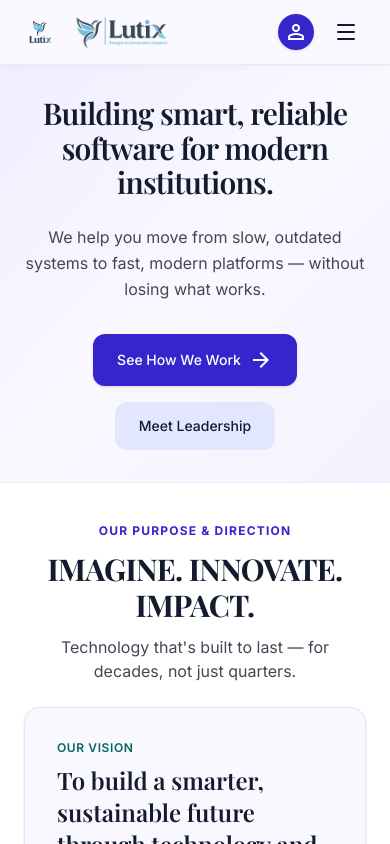
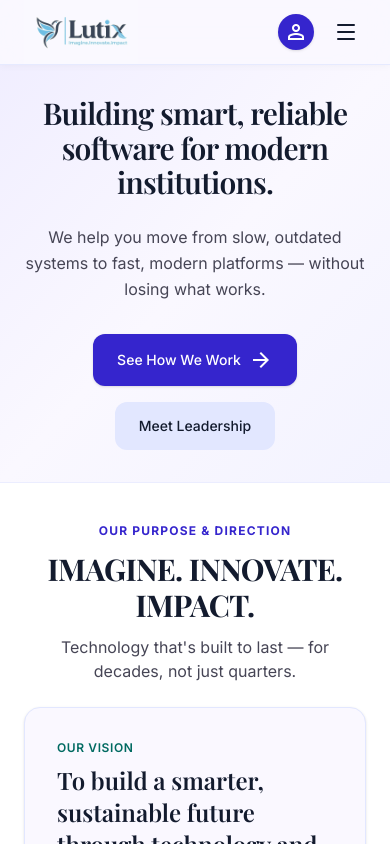
Before and after one commit to INK-DeepTech/Lutix-website, a React (Vite) app: page / in a window 390 px wide. Shown: the top 844 px of the page. Built offline with nearby package versions, Linux system fonts and the light colour scheme.

Commit message:
feat: integrate founder portraits and remove heading icons

```diff
--- /dev/null
+++ b/remove_birds.cjs
@@ -0,0 +1,24 @@
+const fs = require('fs');
+const files = [
+  'a:/Website lutix/src/components/Header.tsx',
+  'a:/Website lutix/src/components/OverviewPage.tsx',
+  'a:/Website lutix/src/components/CompanyPage.tsx',
+  'a:/Website lutix/src/components/PricingCalculatorPage.tsx',
+  'a:/Website lutix/src/components/DemoRequestPage.tsx'
+];
+
+files.forEach(file => {
+  if (fs.existsSync(file)) {
+    let content = fs.readFileSync(file, 'utf8');
+    // Remove inline bird icons
+    content = content.replace(/<img[^>]*src="\/bird-icon\.png"[^>]*>\s*/g, '');
+
+    // Also remove the specific styling from CompanyPage images
+    if (file.includes('CompanyPage.tsx')) {
+      content = content.replace(/className="h-32 w-32 rounded-full object-cover shadow-md mx-auto mb-4 border border-\[#dae2fd\]"/g, 'className="h-32 w-32 rounded-full object-cover mx-auto mb-4 shadow-sm"');
+    }
+
+    fs.writeFileSync(file, content);
+  }
+});
+console.log('Icons removed and styling updated.');
--- a/src/components/CompanyPage.tsx
+++ b/src/components/CompanyPage.tsx
@@ -198,7 +198,6 @@ export const CompanyPage: React.FC<CompanyPageProps> = ({ onRouteChange }) => {
               Executive Leadership
             </span>
             <h2 className="text-2xl sm:text-3xl text-[#131b2e] font-bold">
-              <img src="/bird-icon.png" alt="" className="h-6 w-6 mr-2 inline-block object-contain mix-blend-darken" aria-hidden="true" />
               Driven by vision, anchored in execution
             </h2>
             <p className="text-sm sm:text-base text-[#464555]">
@@ -215,7 +214,7 @@ export const CompanyPage: React.FC<CompanyPageProps> = ({ onRouteChange }) => {
                 <img
                   src={leader.image}
                   alt={leader.name}
-                  className="h-32 w-32 rounded-full object-cover shadow-md mx-auto mb-4 border border-[#dae2fd]"
+                  className="h-32 w-32 rounded-full object-cover mx-auto mb-4 shadow-sm"
                 />
                 <div className="flex flex-col gap-1">
                   <h3 className="text-xl font-bold text-[#131b2e] font-serif-brand">{leader.name}</h3>
--- a/src/components/DemoRequestPage.tsx
+++ b/src/components/DemoRequestPage.tsx
@@ -71,7 +71,6 @@ export const DemoRequestPage: React.FC<DemoRequestPageProps> = ({ onRouteChange
             <span>Consultation</span>
           </div>
           <h1 className="text-4xl sm:text-5xl lg:text-6xl font-bold text-[#131b2e] tracking-tight font-serif-brand">
-            <img src="/bird-icon.png" alt="" className="h-8 w-8 mr-3 inline-block object-contain mix-blend-darken" aria-hidden="true" />
             Let's discuss your ecosystem.
           </h1>
           <p className="text-base sm:text-lg text-[#464555] leading-relaxed max-w-2xl mt-2">
--- a/src/components/Header.tsx
+++ b/src/components/Header.tsx
@@ -70,11 +70,6 @@ export const Header: React.FC<HeaderProps> = ({ currentRoute, onRouteChange }) =
           aria-label="Lutix — go to homepage"
         >
           <div className="relative flex items-center justify-center">
-            <img
-              alt="Lutix Bird Icon"
-              className="h-8 md:h-10 w-auto object-contain mr-2 mix-blend-darken"
-              src="/bird-icon.png"
-            />
             <img
               alt="Lutix"
               className="h-16 md:h-20 w-auto object-contain transition-transform group-hover:scale-105 mix-blend-darken"
--- a/src/components/OverviewPage.tsx
+++ b/src/components/OverviewPage.tsx
@@ -150,7 +150,6 @@ export const OverviewPage: React.FC<OverviewPageProps> = ({ onRouteChange }) =>
             Solutions for Every Team
           </span>
           <h2 className="text-2xl sm:text-3xl md:text-4xl font-bold text-[#131b2e] mb-3">
-            <img src="/bird-icon.png" alt="" className="h-6 w-6 mr-2 inline-block object-contain mix-blend-darken" aria-hidden="true" />
             Tailored Solutions for Every Department
           </h2>
           <p className="text-sm sm:text-base text-[#464555]">
--- a/src/components/PricingCalculatorPage.tsx
+++ b/src/components/PricingCalculatorPage.tsx
@@ -59,7 +59,6 @@ export const PricingCalculatorPage: React.FC<PricingCalculatorPageProps> = ({ on
             Transparent Scaling
           </span>
           <h1 className="text-3xl sm:text-4xl lg:text-5xl font-bold text-[#131b2e] tracking-tight max-w-3xl">
-            <img src="/bird-icon.png" alt="" className="h-8 w-8 mr-3 inline-block object-contain mix-blend-darken" aria-hidden="true" />
             Pricing & Plans
           </h1>
           <p className="text-base sm:text-lg text-[#464555] max-w-2xl leading-relaxed">
@@ -275,7 +274,6 @@ export const PricingCalculatorPage: React.FC<PricingCalculatorPageProps> = ({ on
               Dynamic Sizing
             </span>
             <h2 className="text-2xl sm:text-3xl font-bold text-[#131b2e] mt-1">
-              <img src="/bird-icon.png" alt="" className="h-6 w-6 mr-2 inline-block object-contain mix-blend-darken" aria-hidden="true" />
               Interactive Cost & Capacity Estimator
             </h2>
             <p className="text-sm sm:text-base text-[#464555] mt-1">
```
